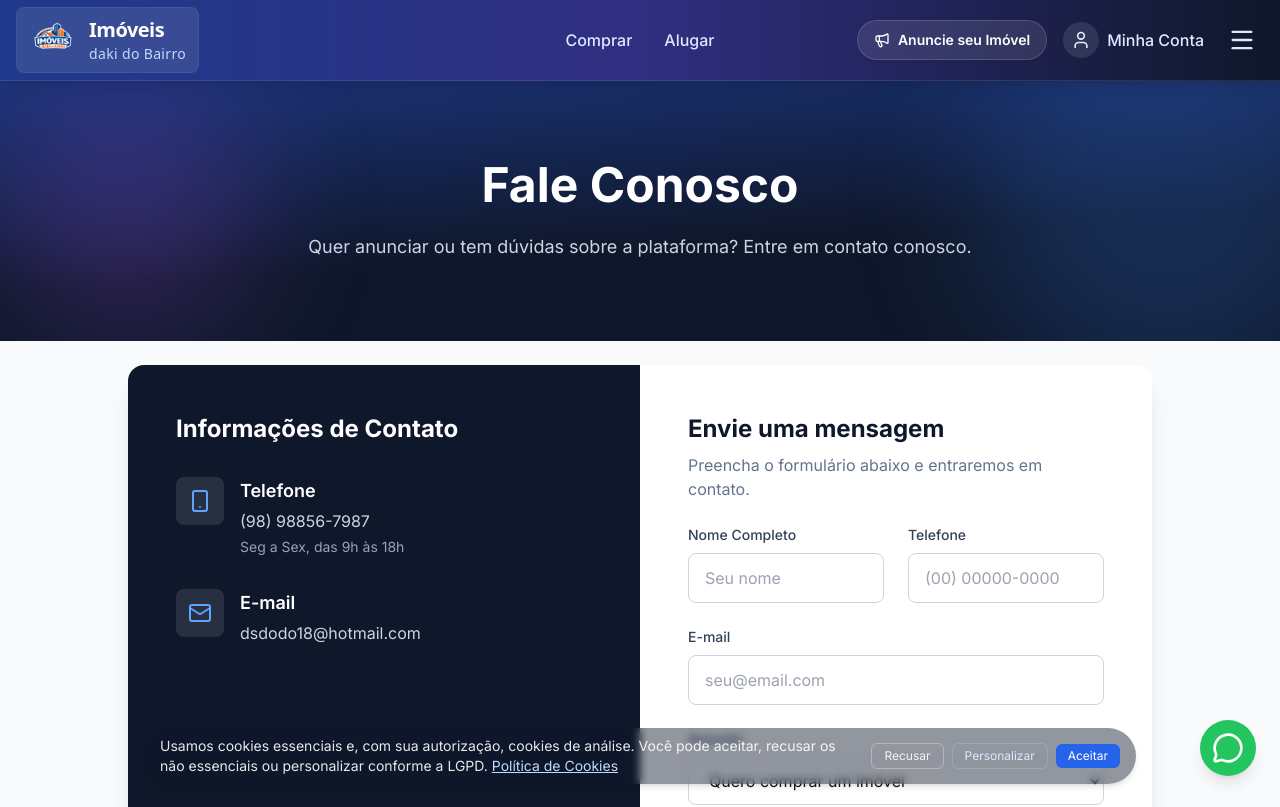
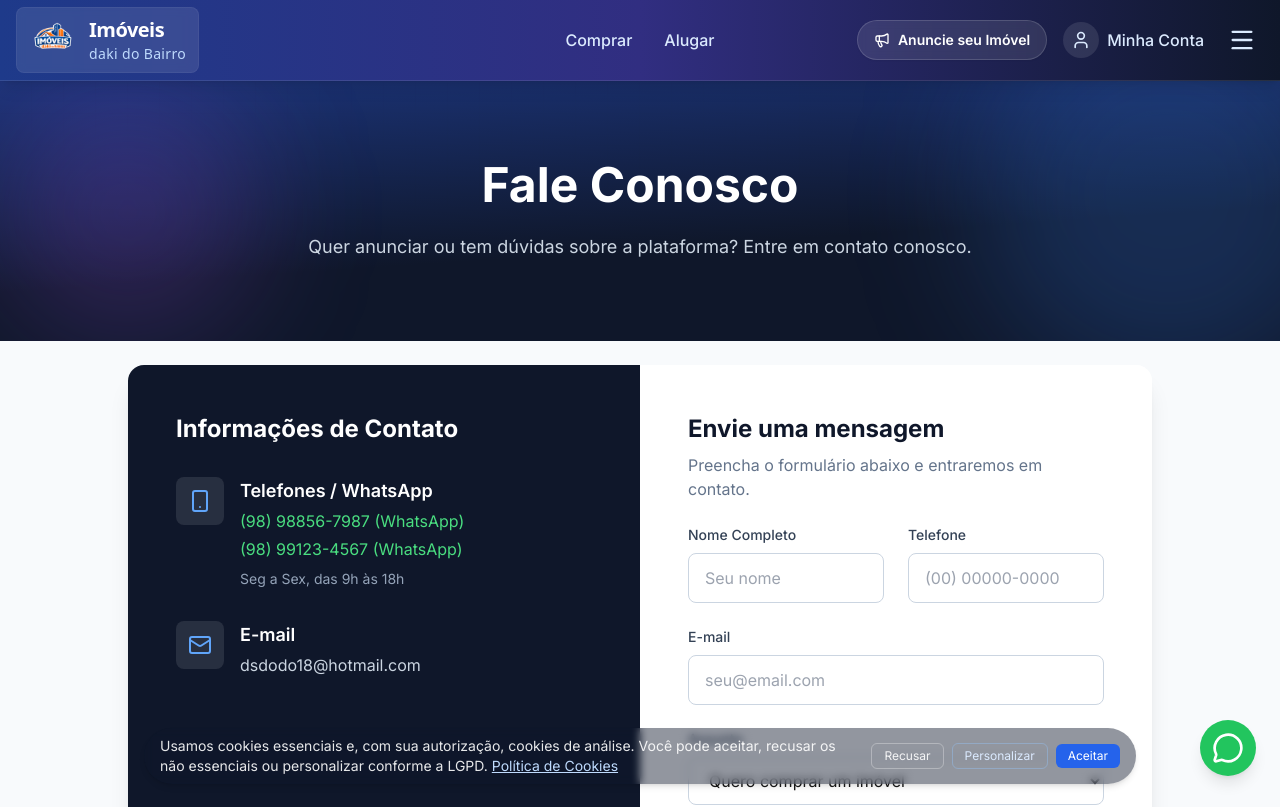
Before and after one commit to Dodo110371/imoveis-daki-do-bairro, a Next.js app: page /contato in a window 1280 px wide. Shown: the top 807 px of the page. Built offline with nearby package versions, Linux system fonts and the light colour scheme; no server answers.

Commit message:
feat:atualizar-contatos-e-folheto-divulgacao

```diff
--- a/app/contato/page.tsx
+++ b/app/contato/page.tsx
@@ -64,9 +64,32 @@ export default function ContactPage() {
                       <Smartphone className="h-6 w-6 text-blue-400" />
                     </div>
                     <div>
-                      <h4 className="font-semibold text-lg">Telefone</h4>
-                      <p className="text-slate-300 mt-1">{siteConfig.contact.phone}</p>
-                      <p className="text-sm text-slate-400 mt-1">Seg a Sex, das 9h às 18h</p>
+                      <h4 className="font-semibold text-lg">Telefones / WhatsApp</h4>
+                      <div className="text-slate-300 mt-1 space-y-1">
+                        <p>
+                          <a
+                            href={`https://wa.me/55${siteConfig.contact.phone.replace(/\\D/g, '')}`}
+                            target="_blank"
+                            rel="noopener noreferrer"
+                            className="text-green-400 hover:underline"
+                          >
+                            {siteConfig.contact.phone} (WhatsApp)
+                          </a>
+                        </p>
+                        {siteConfig.contact.phone2 && (
+                          <p>
+                            <a
+                              href={`https://wa.me/55${siteConfig.contact.phone2.replace(/\\D/g, '')}`}
+                              target="_blank"
+                              rel="noopener noreferrer"
+                              className="text-green-400 hover:underline"
+                            >
+                              {siteConfig.contact.phone2} (WhatsApp)
+                            </a>
+                          </p>
+                        )}
+                      </div>
+                      <p className="text-sm text-slate-400 mt-2">Seg a Sex, das 9h às 18h</p>
                     </div>
                   </div>
 
--- a/app/divulgacao/page.tsx
+++ b/app/divulgacao/page.tsx
@@ -20,8 +20,13 @@ import {
   MessageCircle
 } from 'lucide-react';
 import { AdSenseAd } from '@/components/AdSenseAd';
+import { siteConfig } from '@/lib/site-config';
 
 export default function FlyerPage() {
+  const siteHost = siteConfig.url.replace(/^https?:\/\//, '').replace(/\/$/, '');
+  const wa1 = `https://wa.me/55${siteConfig.contact.phone.replace(/\D/g, '')}`;
+  const wa2 = siteConfig.contact.phone2 ? `https://wa.me/55${siteConfig.contact.phone2.replace(/\D/g, '')}` : null;
+  const qrSrc = `https://api.qrserver.com/v1/create-qr-code/?size=192x192&data=${encodeURIComponent(siteConfig.url)}`;
   const handlePrint = () => {
     window.print();
   };
@@ -246,17 +251,40 @@ export default function FlyerPage() {
                   </div>
                   <span className="font-medium text-sm">/imoveisdakidobairro</span>
                 </div>
-                <div className="flex items-center gap-2 text-slate-600">
+                <a
+                  href={siteConfig.social.instagram}
+                  target="_blank"
+                  rel="noopener noreferrer"
+                  className="flex items-center gap-2 text-slate-600 hover:text-pink-600"
+                >
                   <div className="w-8 h-8 bg-pink-100 rounded-full flex items-center justify-center text-pink-600">
                     <Instagram className="w-4 h-4" />
                   </div>
-                  <span className="font-medium text-sm">@imoveis_daki_do_bairro</span>
-                </div>
+                  <span className="font-medium text-sm">{siteConfig.social.instagramHandle}</span>
+                </a>
               </div>
 
-              <div className="flex items-center gap-2 bg-green-500 text-white px-4 py-2 rounded-full font-bold shadow-md">
-                <MessageCircle className="w-5 h-5" />
-                <span>(11) 99999-9999</span>
+              <div className="flex flex-col gap-2">
+                <a
+                  href={wa1}
+                  target="_blank"
+                  rel="noopener noreferrer"
+                  className="flex items-center gap-2 bg-green-500 text-white px-4 py-2 rounded-full font-bold shadow-md hover:bg-green-600"
+                >
+                  <MessageCircle className="w-5 h-5" />
+                  <span>{siteConfig.contact.phone} • WhatsApp</span>
+                </a>
+                {wa2 && (
+                  <a
+                    href={wa2}
+                    target="_blank"
+                    rel="noopener noreferrer"
+                    className="flex items-center gap-2 bg-green-500 text-white px-4 py-2 rounded-full font-bold shadow-md hover:bg-green-600"
+                  >
+                    <MessageCircle className="w-5 h-5" />
+                    <span>{siteConfig.contact.phone2} • WhatsApp</span>
+                  </a>
+                )}
               </div>
             </div>
           </div>
@@ -272,15 +300,25 @@ export default function FlyerPage() {
           <div className="text-center md:text-left">
             <h3 className="text-2xl font-bold mb-2">Comece agora mesmo!</h3>
             <p className="text-blue-200 mb-4">Acesse nosso site ou aponte a câmera para o QR Code.</p>
-            <div className="inline-block bg-white text-slate-900 font-bold py-2 px-6 rounded-full text-lg">
-              www.imoveisdakidobairro.com.br
-            </div>
+            <a
+              href={siteConfig.url}
+              target="_blank"
+              rel="noopener noreferrer"
+              className="inline-block bg-white text-slate-900 font-bold py-2 px-6 rounded-full text-lg hover:bg-slate-100"
+            >
+              {siteHost}
+            </a>
           </div>
 
           <div className="flex items-center gap-4 bg-white p-4 rounded-xl shadow-lg">
-            <div className="w-24 h-24 bg-slate-100 flex items-center justify-center rounded-lg border-2 border-slate-200">
-              {/* QR Code Placeholder Simulation */}
-              <QrCode className="w-16 h-16 text-slate-900" />
+            <div className="w-24 h-24 bg-slate-100 flex items-center justify-center rounded-lg border-2 border-slate-200 overflow-hidden">
+              <img
+                src={qrSrc}
+                width={96}
+                height={96}
+                alt="QR code do site"
+                className="w-24 h-24 object-contain"
+              />
             </div>
             <div className="text-left text-slate-900">
               <div className="font-bold text-sm uppercase tracking-wider text-slate-500 mb-1">Escaneie</div>
--- a/lib/site-config.ts
+++ b/lib/site-config.ts
@@ -1,8 +1,10 @@
 export const siteConfig = {
   name: "Imóveis daki do Bairro",
+  url: "https://imoveisdakidobairro.com.br/",
   contact: {
     email: "dsdodo18@hotmail.com",
     phone: "(98) 98856-7987",
+    phone2: "(98) 99123-4567",
     address: "",
     cityState: "",
     mapsLink: ""
```
